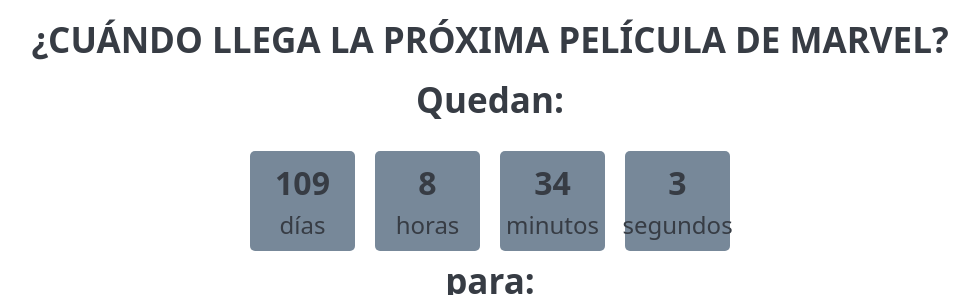
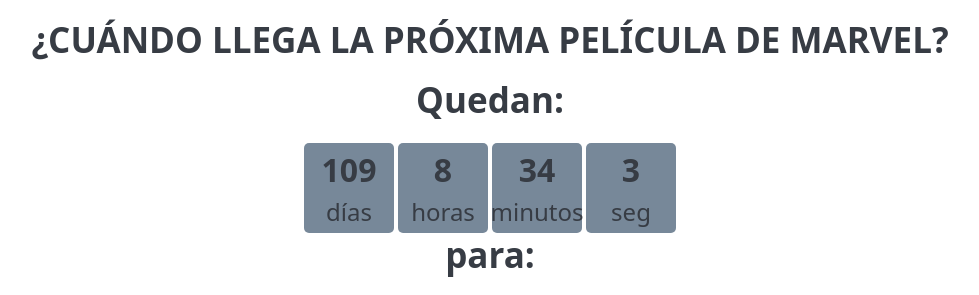
Before and after one commit to Sorata013/learning-php, a PHP site: page / in a window 1280 px wide. Shown: the top 295 px of the page, without its empty margins (150-1129 px from the left). Run offline with PHP 8.4, Linux system fonts and the light colour scheme; data that the repository does not hold is empty; some libraries are stand-ins or nearby versions.

Commit message:
responsive pt.3

```diff
--- a/countdown.js
+++ b/countdown.js
@@ -9,7 +9,7 @@ simplyCountdown('#timer', {
         days: { singular: 'día', plural: 'días' },
         hours: { singular: 'hora', plural: 'horas' },
         minutes: { singular: 'minuto', plural: 'minutos' },
-        seconds: { singular: 'segundo', plural: 'segundos' }
+        seconds: { singular: 'seg', plural: 'seg' }
     },
     plural: true, //use plurals
     inline: false, //set to true to get an inline basic countdown like : 24 days, 4 hours, 2 minutes, 5 seconds
--- a/style.css
+++ b/style.css
@@ -21,9 +21,9 @@ section{
 }
 .simply-section{
     background-color: lightslategrey;
-    width: 105px;
-    height: 100px;
-    margin: 10px;
+    width: 90px;
+    height: 90px;
+    margin: 2px;
     border-radius: 5px;
     display: flex;
     align-items: center;
@@ -38,7 +38,7 @@ section{
     font-weight: 300;
     font-size: x-large;
 }
-@media screen and (max-width:400px){
+@media screen and (max-width:300px){
     body {
         grid-template-columns: 1fr 1fr 1fr;
         font-size:80%; // achicamos la fuente en pantallas pequeñas
```
